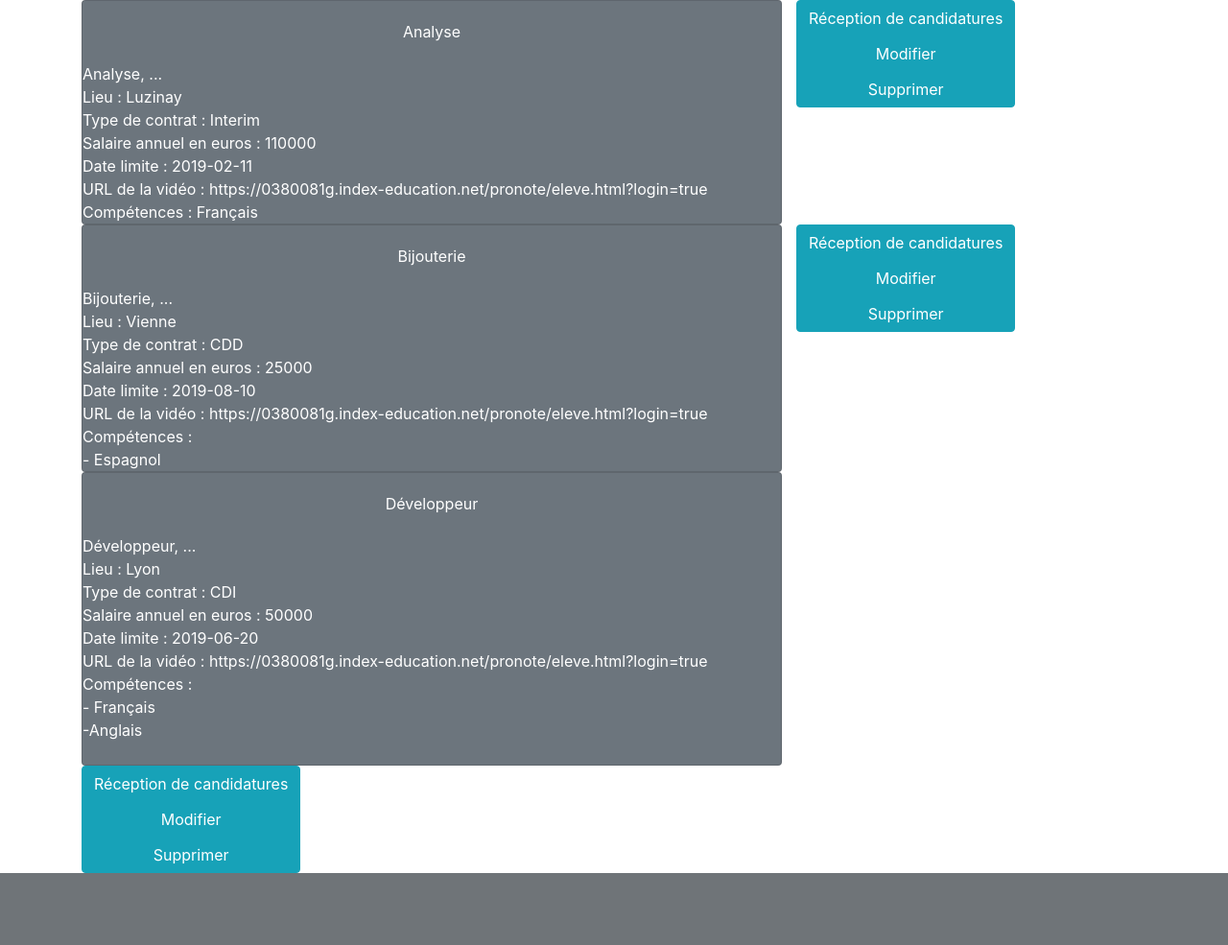
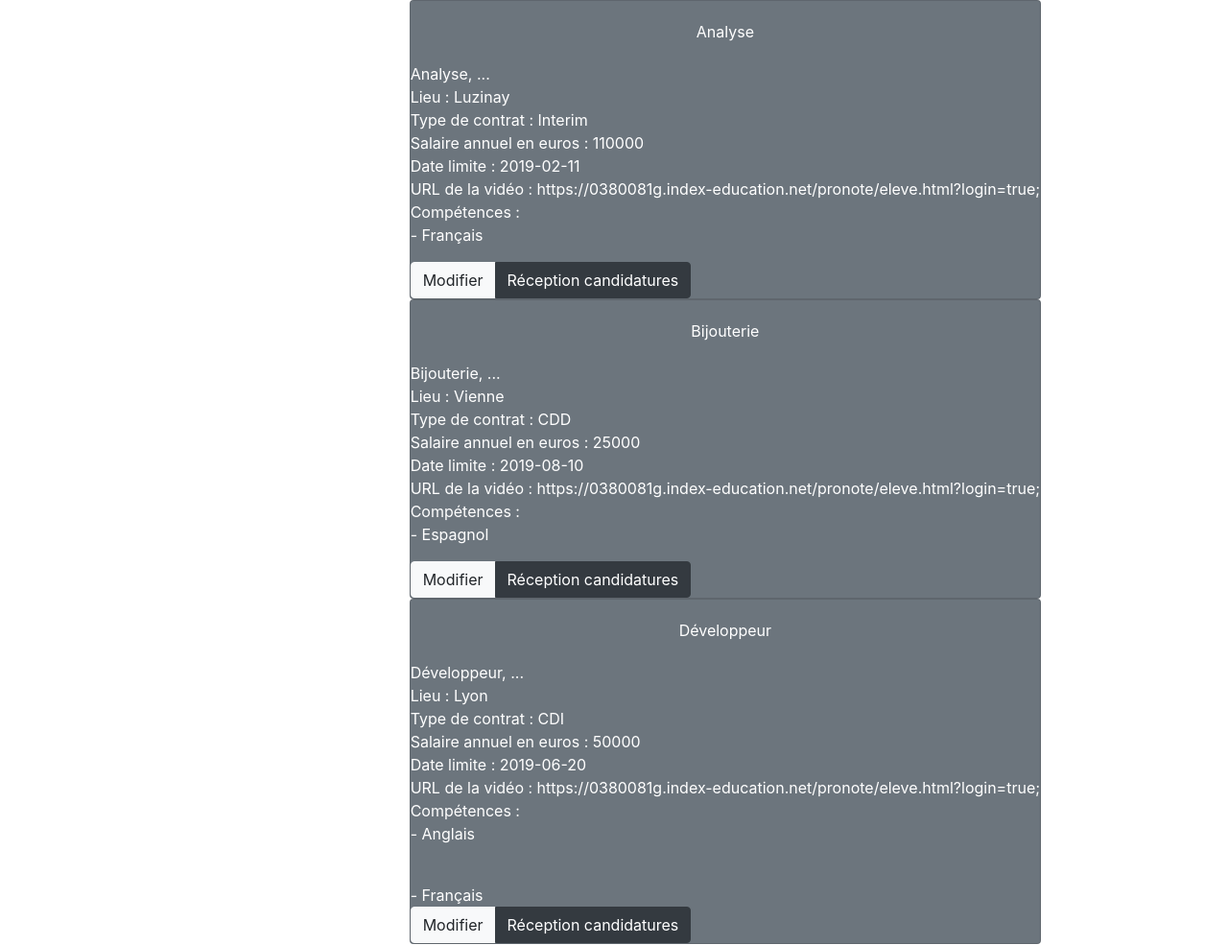
Before and after one commit to PPE2018/projetppe, a PHP site: page /consultation_offre_rh.php in a window 1280 px wide. Shown: the part 56-1041 px from the top of the page at 96% size. Before the commit the page ends 966 px from the top, so only its background shows below. Run offline with PHP 8.4, Linux system fonts and the light colour scheme; data comes from the database, SQL or seed files in the repository.

Commit message:
Modification final de consultation offre

```diff
--- a/consultation_offre_rh.php
+++ b/consultation_offre_rh.php
@@ -41,49 +41,29 @@
           </div>
         </nav>
 
-        <div class="container">
-          <div class="row">
+        <div class="container-fluid">
+          <div class="row content">
+            <div class='col-sm-4'>
+            </div>
+            <div classe='col-sm-4'>
               <?php
               include 'bdd/bdd.php';
-              $resultat=mysqli_query($connexion, 'SELECT offre_emplois.libelle as libelle_offre, description, lieu, type_contrat, salaire, date_limite, video, competence.libelle FROM offre_emplois INNER JOIN posseder ON offre_emplois.id_offre = posseder.id_offre INNER JOIN competence ON posseder.id_competence = competence.id_competence ORDER BY offre_emplois.libelle'); /*permet d'afficher les données*/
-              $ligne = mysqli_fetch_array($resultat);
-              $libelle = $ligne['libelle_offre'];
-              $desc=$ligne['description'];
-              $lieu=$ligne['lieu'];
-              $typecontr=$ligne['type_contrat'];
-              $salaire= $ligne['salaire'];
-              $datelim=$ligne['date_limite'];
-              $video=$ligne['video'];
-              $competence = $ligne['libelle'];
-              echo"<div class='col-sm-8'>
-                      <div class='card bg-secondary text-white'>
-                        <div class='card-body'>
-                          $libelle<br/>
-                        </div>
-                        <div classe='card-body1'>
-                          $desc
-                          <br/> Lieu : $lieu
-                          <br/> Type de contrat : $typecontr
-                          <br/> Salaire annuel en euros : $salaire
-                          <br/> Date limite : $datelim
-                          <br/> URL de la vidéo : $video
-                          <br/> Compétences : $competence";
-              while($ligne = mysqli_fetch_array($resultat))
-              {
-                if($libelle != $ligne['libelle_offre']){
-                  echo '</div></div></div>';
-                  echo "
-                  <div class='container1'>
-                    <div class='row'>
-                      <div class='col-sm-4'>
-                        <div class='btn-group-vertical'>
-                          <a href='#' class='btn btn-info' role='button'>Réception de candidatures</a>
-                          <a href='creation_offre.php' class='btn btn-info' role='button'>Modifier</a>
-                          <input type='submit' class='btn btn-info' value='Supprimer'>
-                        </div>
-                      </div>
-                    </div>
-                  </div>";
+              $resultat=mysqli_query($connexion, 'SELECT offre_emplois.id_offre, offre_emplois.libelle as libelle_offre, description, lieu, type_contrat, salaire, date_limite, video, competence.libelle FROM offre_emplois INNER JOIN posseder ON offre_emplois.id_offre = posseder.id_offre INNER JOIN competence ON posseder.id_competence = competence.id_competence ORDER BY offre_emplois.libelle'); /*permet d'afficher les données*/
+
+              $id = -1; //index impossible
+              while($ligne = mysqli_fetch_array($resultat, MYSQLI_BOTH)){
+                $id_offre=$ligne['id_offre'];
+                if($id_offre!=$id){ // si id est différents de l'autre id
+                  if ($id!=-1) {
+                    // on affiche le bouton
+                    echo "</div>
+                          <div class='btn-group text-center'>
+                            <button type='button' class='btn btn-light'>Modifier</button>
+                            <button type='button' class='btn btn-dark'>Réception candidatures</button>
+                          </div>
+
+                          </div>";
+                  }
                   $libelle = $ligne['libelle_offre'];
                   $desc=$ligne['description'];
                   $lieu=$ligne['lieu'];
@@ -92,45 +72,42 @@
                   $datelim=$ligne['date_limite'];
                   $video=$ligne['video'];
                   $competence = $ligne['libelle'];
-                  echo"<div class='col-sm-8'>
+
+                  echo "
                           <div class='card bg-secondary text-white'>
                             <div class='card-body'>
                               $libelle<br/>
                             </div>
                             <div classe='card-body1'>
-                              $desc
+                              <p>$desc
                               <br/> Lieu : $lieu
                               <br/> Type de contrat : $typecontr
                               <br/> Salaire annuel en euros : $salaire
                               <br/> Date limite : $datelim
-                              <br/> URL de la vidéo : $video
-                              <br/> Compétences :
-                              <br /> - $competence";
+                              <br/> URL de la vidéo : $video;
+                              <br/> Compétences : <br/> - $competence</p>";
                 }
                 else{
-                  echo "<br />-".$ligne['libelle'];
-                  $libelle = $ligne['libelle_offre'];
-                  echo '<br/>
-                  <br/>
-                </div>
-              </div>';
+                  $competence = $ligne['libelle'];
+                  echo "<br/> - $competence";
+
                 }
-             }
-             echo "
-             <div class='container1'>
-               <div class='row'>
-                 <div class='col-sm-4'>
-                   <div class='btn-group-vertical'>
-                     <a href='#' class='btn btn-info' role='button'>Réception de candidatures</a>
-                     <a href='creation_offre.php' class='btn btn-info' role='button'>Modifier</a>
-                     <input type='submit' class='btn btn-info' value='Supprimer'>
-                   </div>
-                 </div>
-               </div>
-             </div>";
-             ?>
-          </div>
-        </div>
+                $id=$id_offre;
+              }
+              echo "</div>
+                    <div class='btn-group '>
+                      <button type='button' class='btn btn-light'>Modifier</button>
+                      <button type='button' class='btn btn-dark'>Réception candidatures</button>
+                    </div>
+                    </div>";
+
+              ?>
+
+            </div>
+            <div class='col-sm-4'>
+            </div>
+           </div>
+         </div>
 
     </body>
     <script src="http://code.jquery.com/jquery-1.12.4.min.js"></script>
--- a/style/consultation_offre_rh.css
+++ b/style/consultation_offre_rh.css
@@ -4,11 +4,8 @@
 
 }
 .card-body1{
-  text-align: left;
+  text-align: center;
 }
-.btn-group-vertical{
+.btn-group{
+
 }
-/* .card bg-secondary text-white
-{
-  padding: 100px;
-} */ */
```
